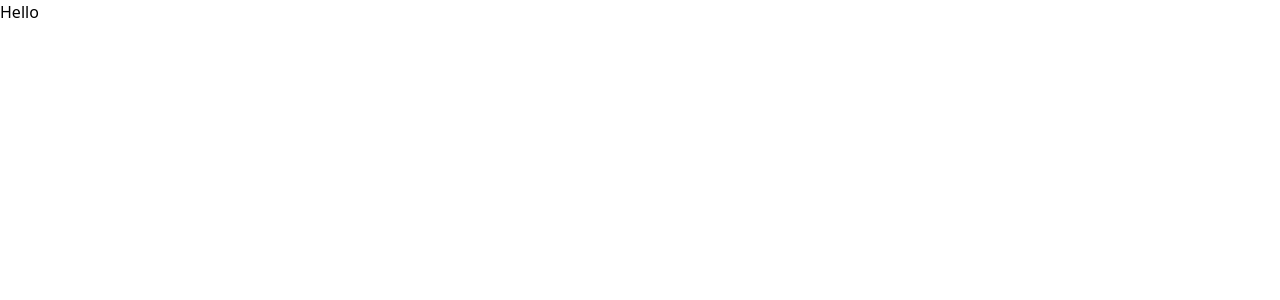
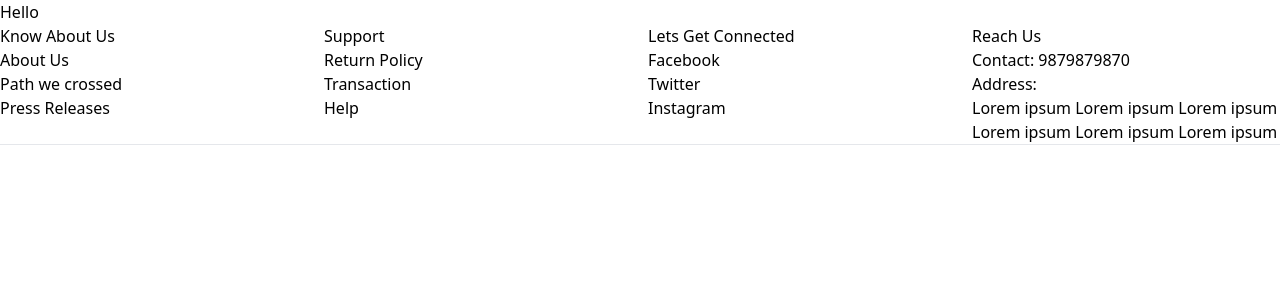
Before and after one commit to jasminegithubwebpage/Organic_Haircare, a React (Create React App) app in the folder client/: page / in a window 1280 px wide. Shown: the top 300 px of the page. Built offline with nearby package versions, Linux system fonts and the light colour scheme.

Commit message:
setting up tailwidn

```diff
--- a/client/package.json
+++ b/client/package.json
@@ -6,7 +6,9 @@
     "@testing-library/jest-dom": "^5.17.0",
     "@testing-library/react": "^13.4.0",
     "@testing-library/user-event": "^13.5.0",
+    "autoprefixer": "^10.4.20",
     "axios": "^1.7.3",
+    "postcss-loader": "^8.1.1",
     "react": "^18.3.1",
     "react-dom": "^18.3.1",
     "react-router-dom": "^6.26.0",
@@ -42,7 +44,7 @@
     "@babel/preset-env": "^7.25.3",
     "babel-jest": "^29.7.0",
     "jest": "^29.7.0",
-    "tailwindcss": "^3.4.7",
+    "tailwindcss": "^3.4.10",
     "vite": "^5.3.5"
   }
 }
--- a/client/src/App.js
+++ b/client/src/App.js
@@ -1,11 +1,13 @@
 import Header from "./components/Header";
+import Footer from "./components/Footer";
 
 function App() {
   return (
     <div className="App">
-      <header className="App-header">
-        <Header/>
-      </header>
+      <Header/>
+
+      <Footer/>
+
     </div>
   );
 }
--- /dev/null
+++ b/client/src/components/Footer.jsx
@@ -0,0 +1,60 @@
+function Footer(){
+    return (
+        <footer>
+            <div className="grid grid-cols-4 gap-4 bg-m500">
+                {/* 1st col */}
+                <div>
+                    <ul>
+                        <li>Know About Us</li>
+                        <li>About Us</li>
+                        <li>Path we crossed</li>
+                        <li>Press Releases</li>
+                    </ul>
+                </div>
+
+                 {/* 2nd col */}
+                 <div>
+                    <ul>
+                        <li>Support</li>
+                        <li>Return Policy</li>
+                        <li>Transaction</li>
+                        <li>Help</li>
+                    </ul>
+                </div>
+
+                 {/* 3rd col */}
+                 <div>
+                    <ul>
+                        <li>Lets Get Connected</li>
+                        <li>Facebook</li>
+                        <li>Twitter</li>
+                        <li>Instagram</li>
+                    </ul>
+                </div>
+
+                 {/* 4th col */}
+                 <div>
+                    <ul>
+                        <li>Reach Us</li>
+                        <li>Contact: 9879879870</li>
+                        <li>Address:</li>
+                        <li>Lorem ipsum Lorem ipsum Lorem ipsum Lorem ipsum Lorem ipsum Lorem ipsum</li>
+                    </ul>
+                </div>
+            </div>
+
+            <hr></hr>
+
+            <div className="flex flex-row">
+                <div className="basis-1/4">
+                    <svg xmlns="http://www.w3.org/2000/svg" viewBox="0 0 16 16" id="facebook"><path fill="none" stroke="#000" stroke-linecap="round" stroke-linejoin="round" stroke-miterlimit="10" d="M12.5 6h-3V4a1 1 0 0 1 1-1h1V.5h-2a3 3 0 0 0-3 3V6h-2v2.5h2v7h3v-7h2l1-2.5z" clip-rule="evenodd"></path></svg>
+                </div>
+
+            </div>
+
+
+        </footer>
+    );
+}
+
+export default Footer;
--- a/client/src/components/Header.jsx
+++ b/client/src/components/Header.jsx
@@ -2,9 +2,9 @@ import React from "react";
 
 function  Header(){
     return(
-        <div>
+        <header className="App-header">
             <p>Hello</p>
-        </div>
+            </header>
     );
 }
 
--- /dev/null
+++ b/client/src/input.css
@@ -0,0 +1,4 @@
+/* src/input.css */
+@tailwind base;
+@tailwind components;
+@tailwind utilities;
```
Also changed, not shown: client/tailwind.config.js (+10 -3 lines), 3 other files (tests, documents, lock files or other folders).
